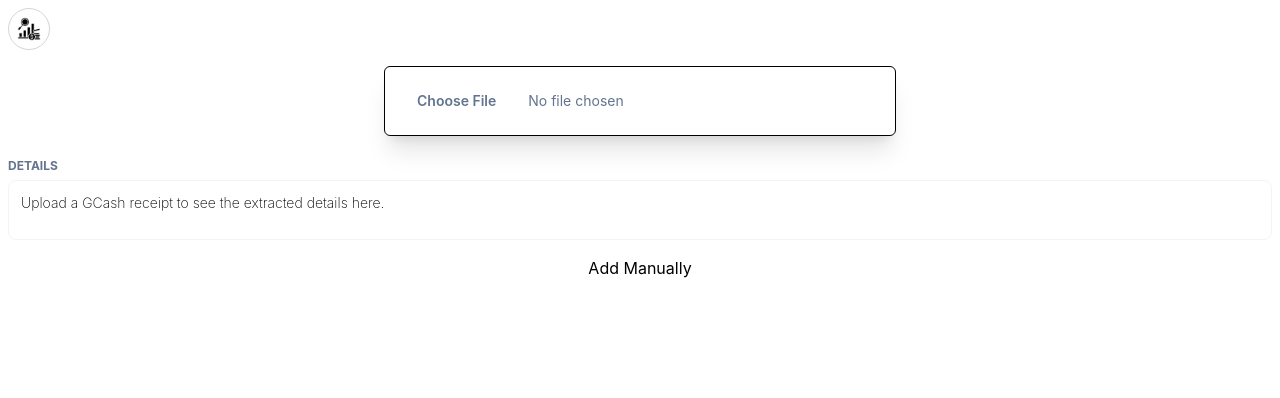
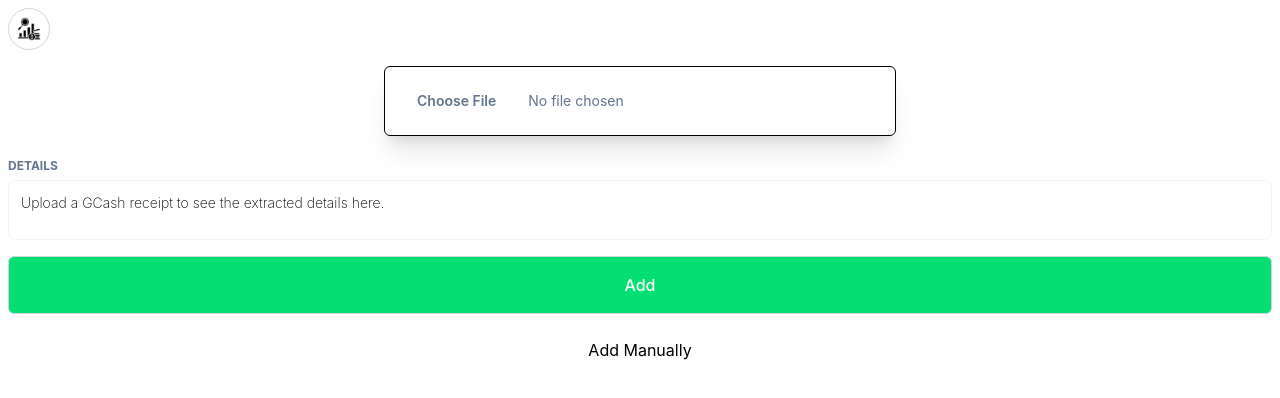
Before and after one commit to AldwinDukes/receipt-tracker, a React (Vite) app in the folder profit-tracker/: page / in a window 1280 px wide. Shown: the top 398 px of the page. Built offline with nearby package versions, Linux system fonts and the light colour scheme.

Commit message:
added a button - Add

```diff
--- a/profit-tracker/src/components/UploadPage.jsx
+++ b/profit-tracker/src/components/UploadPage.jsx
@@ -105,7 +105,7 @@ const UploadPage = () => {
           </div>
         </div>
         {/* Result Area */}
-        <div className="mt-4">
+        <div className="mt-4 mb-4">
           <label className="text-xs font-bold text-slate-500 uppercase">
             {isProcessing ? extracting : "Details"}
           </label>
@@ -114,10 +114,17 @@ const UploadPage = () => {
               "Upload a GCash receipt to see the extracted details here."}
           </div>
         </div>
-      </div>
 
-      <div ref={detailsRef} className="flex justify-center p-2">
-        <button>Add Manually</button>
+        <div
+          ref={detailsRef}
+          className="flex justify-center p-4 border border-gray-300 rounded-md mb-4 bg-green-400 text-white font-medium cursor-pointer hover:bg-green-500 transition"
+        >
+          <button>Add</button>
+        </div>
+
+        <div className="flex justify-center p-2">
+          <button>Add Manually</button>
+        </div>
       </div>
     </>
   );
```
